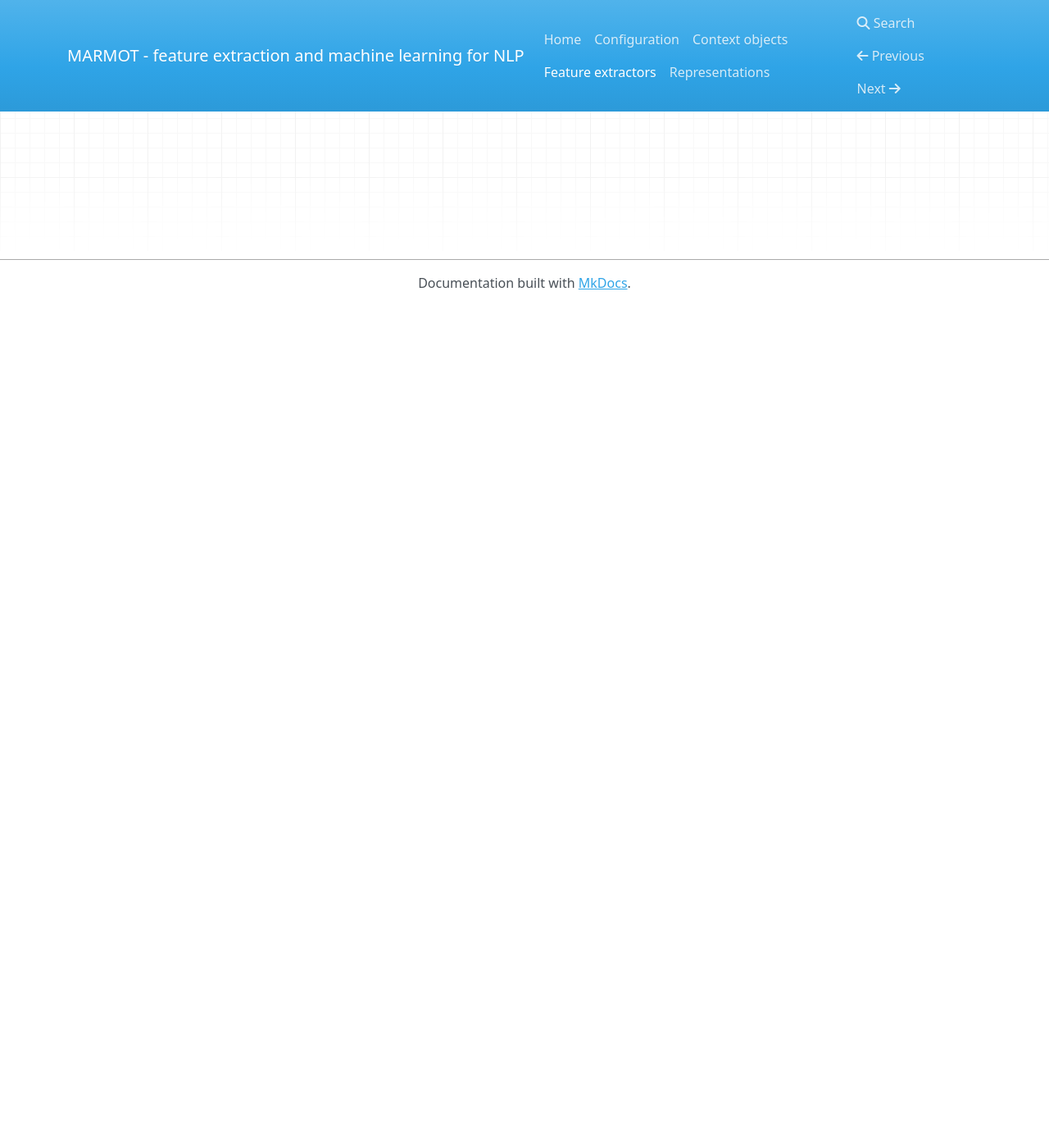
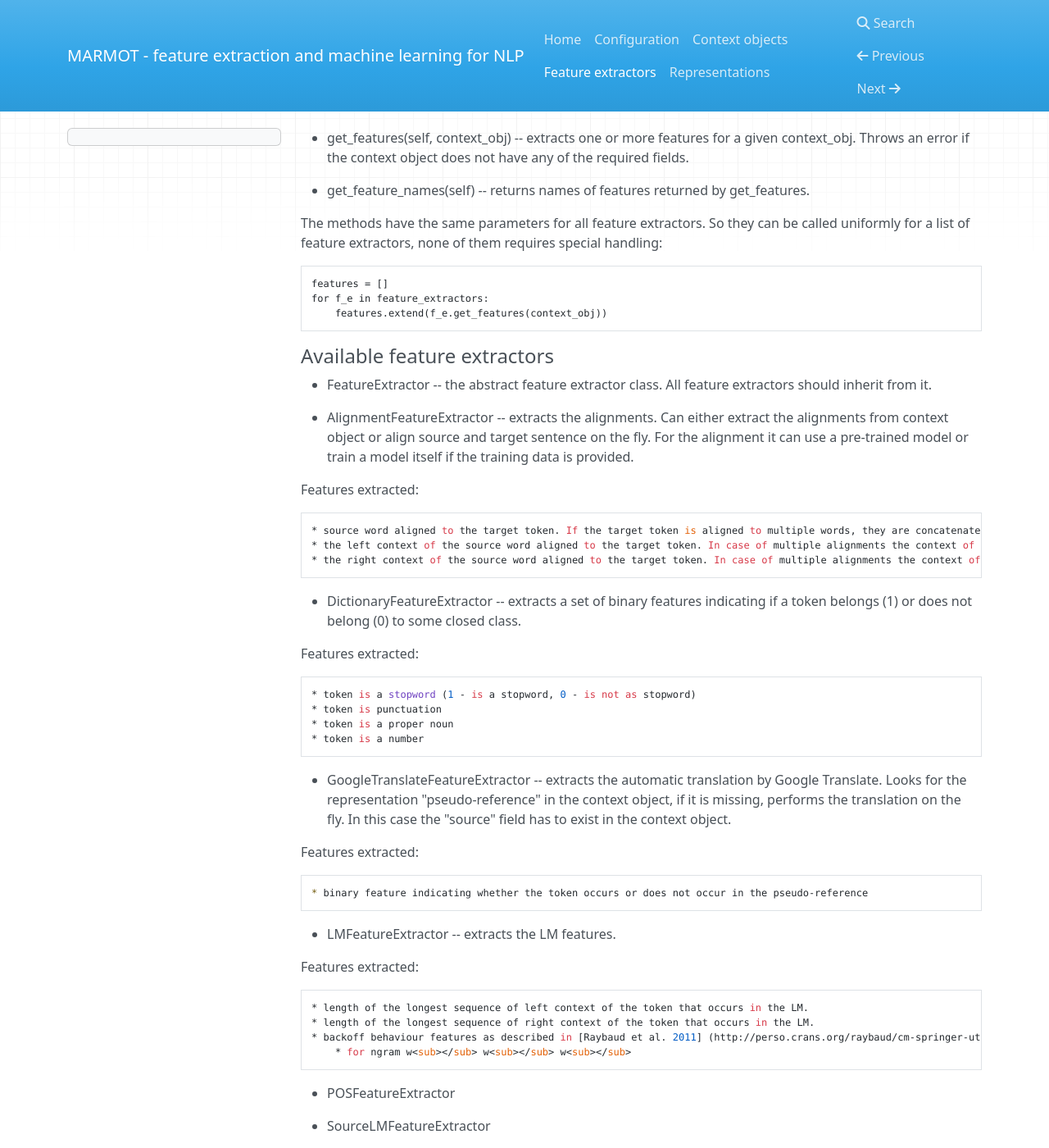
Before and after one commit to qe-team/marmot, an MkDocs documentation site: the page built from docs/docs/feature_extractors.md, in a window 1280 px wide and 1400 px high, scrolled down 270 px. Shown: the whole window at 82% size. Built offline with MkDocs 1.6.1, drawn with Linux system fonts in a browser that asks for light colours; nearby versions of some CDN libraries; before the commit the page ends 900 px from its top, so only the background shows below that; some of the changed text lies outside the part shown.

Commit message:
docs feature extractors

```diff
--- a/docs/docs/feature_extractors.md
+++ b/docs/docs/feature_extractors.md
@@ -3,3 +3,62 @@
 Feature extractors take a context object as input, and output a list of values. For NLP tasks, feature values are typically scalars or strings. If your feature values are not scalars, it's likely that you'll need to do something like binarization to convert them to numbers, in order to learn models with them.
 
 The features that are extracted for a particular experiment should be configured in the Marmot experiment config.
+
+#### Interface
+
+All feature extractors have two methods:
+
+* get_features(self, context_obj) -- extracts one or more features for a given context_obj. Throws an error if the context object does not have any of the required fields.
+
+* get_feature_names(self) -- returns names of features returned by get_features.
+
+The methods have the same parameters for all feature extractors. So they can be called uniformly for a list of feature extractors, none of them requires special handling:
+
+	features = []
+	for f_e in feature_extractors:
+		features.extend(f_e.get_features(context_obj))
+
+#### Available feature extractors
+
+* FeatureExtractor -- the abstract feature extractor class. All feature extractors should inherit from it.
+
+* AlignmentFeatureExtractor -- extracts the alignments. Can either extract the alignments from context object or align source and target sentence on the fly. For the alignment it can use a pre-trained model or train a model itself if the training data is provided.
+
+Features extracted:
+
+	* source word aligned to the target token. If the target token is aligned to multiple words, they are concatenated.
+	* the left context of the source word aligned to the target token. In case of multiple alignments the context of the leftmost aligned source word is returned.
+	* the right context of the source word aligned to the target token. In case of multiple alignments the context of the rightmost aligned source word is returned.
+
+* DictionaryFeatureExtractor -- extracts a set of binary features indicating if a token belongs (1) or does not belong (0) to some closed class.
+
+Features extracted:
+
+	* token is a stopword (1 - is a stopword, 0 - is not as stopword)
+	* token is punctuation
+	* token is a proper noun
+	* token is a number
+
+* GoogleTranslateFeatureExtractor -- extracts the automatic translation by Google Translate. Looks for the representation "pseudo-reference" in the context object, if it is missing, performs the translation on the fly. In this case the "source" field has to exist in the context object.
+
+Features extracted:
+
+	* binary feature indicating whether the token occurs or does not occur in the pseudo-reference
+
+* LMFeatureExtractor -- extracts the LM features.
+
+Features extracted:
+
+	* length of the longest sequence of left context of the token that occurs in the LM.
+	* length of the longest sequence of right context of the token that occurs in the LM.
+	* backoff behaviour features as described in [Raybaud et al. 2011] (http://perso.crans.org/raybaud/cm-springer-utf8.pdf):
+		* for ngram w<sub></sub> w<sub></sub> w<sub></sub>
+
+
+* POSFeatureExtractor
+
+* SourceLMFeatureExtractor
+
+* TokenCountFeatureExtractor
+
+* WordnetFeatureExtractor
```
